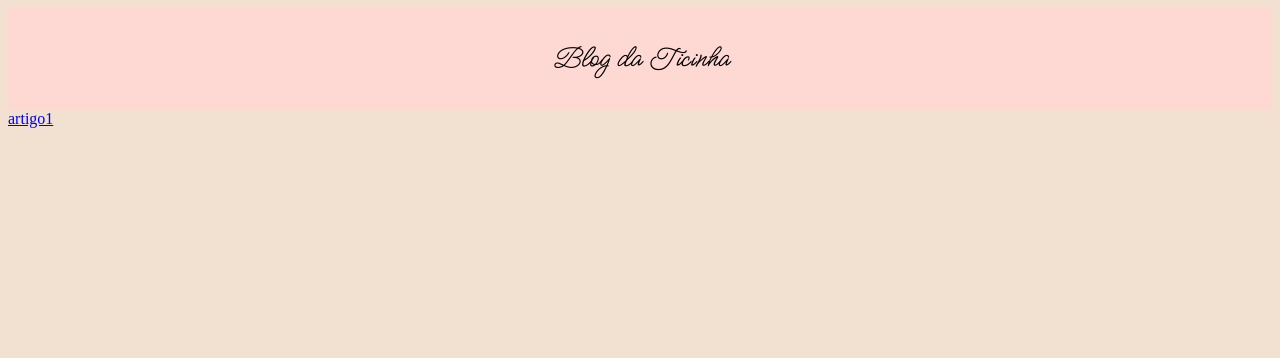
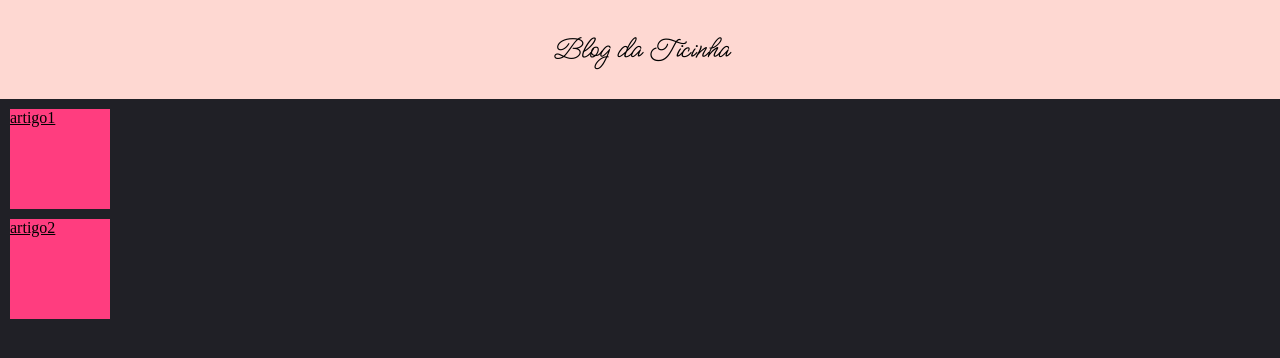
Before and after one commit to leticiacfrota/projeto-blog, a plain HTML site: page index.html in a window 1280 px wide. Drawn offline with Linux system fonts and the light colour scheme.

Commit message:
Atualização

```diff
--- a/artigo1.css
+++ b/artigo1.css
@@ -0,0 +1,7 @@
+:root{
+    --cor0:#FED8D2;
+    --cor1:#40211E;
+    --cor2:#FF3D7F;
+    --cor3:#F2E0D0;
+    --cor4:#202026;
+}
--- a/index.html
+++ b/index.html
@@ -16,11 +16,15 @@
     <main>
         <section>
             <article>
-                <div>
+                <div class="artigos">
                     <a href="artigo1.html" target="_self">artigo1</a>
                 </div>
             </article>
-            <article><!--OUTRA PAGINA--></article>
+            <article>
+                <div class="artigos">
+                    <a href="artigo2.html" target="_self">artigo2</a>
+                </div>
+            </article>
             <article><!--OUTRA PAGINA--></article>
         </section>
         <aside>
--- a/paginainicial.css
+++ b/paginainicial.css
@@ -1,3 +1,7 @@
+*{
+    margin:0px;
+}
+
 @font-face {
     font-family: "Titulo";
     src: url("Fontes/MeowScript-Regular.ttf");
@@ -11,17 +15,15 @@
     --cor2:#FF3D7F;
     --cor3:#F2E0D0;
     --cor4:#202026;
-    --font1:
 }
 
 body{
-    background-color: var(--cor3);
+    background-color: var(--cor4);
 }
 
 header{
    background-color: var(--cor0);
-   padding: 10px;
-   box-shadow: 3px, 5px, 0px, var(--cor4);
+   padding: 30px;
 
    h1{
         font-family: "Titulo", 'Times New Roman', Times, serif;
@@ -32,3 +34,13 @@ header{
     }
 
 }
+
+.artigos{
+    a{
+        color: black;
+    }
+    background-color: var(--cor2);
+    width: 100px;
+    height: 100px;
+    margin: 10px;
+}
```
